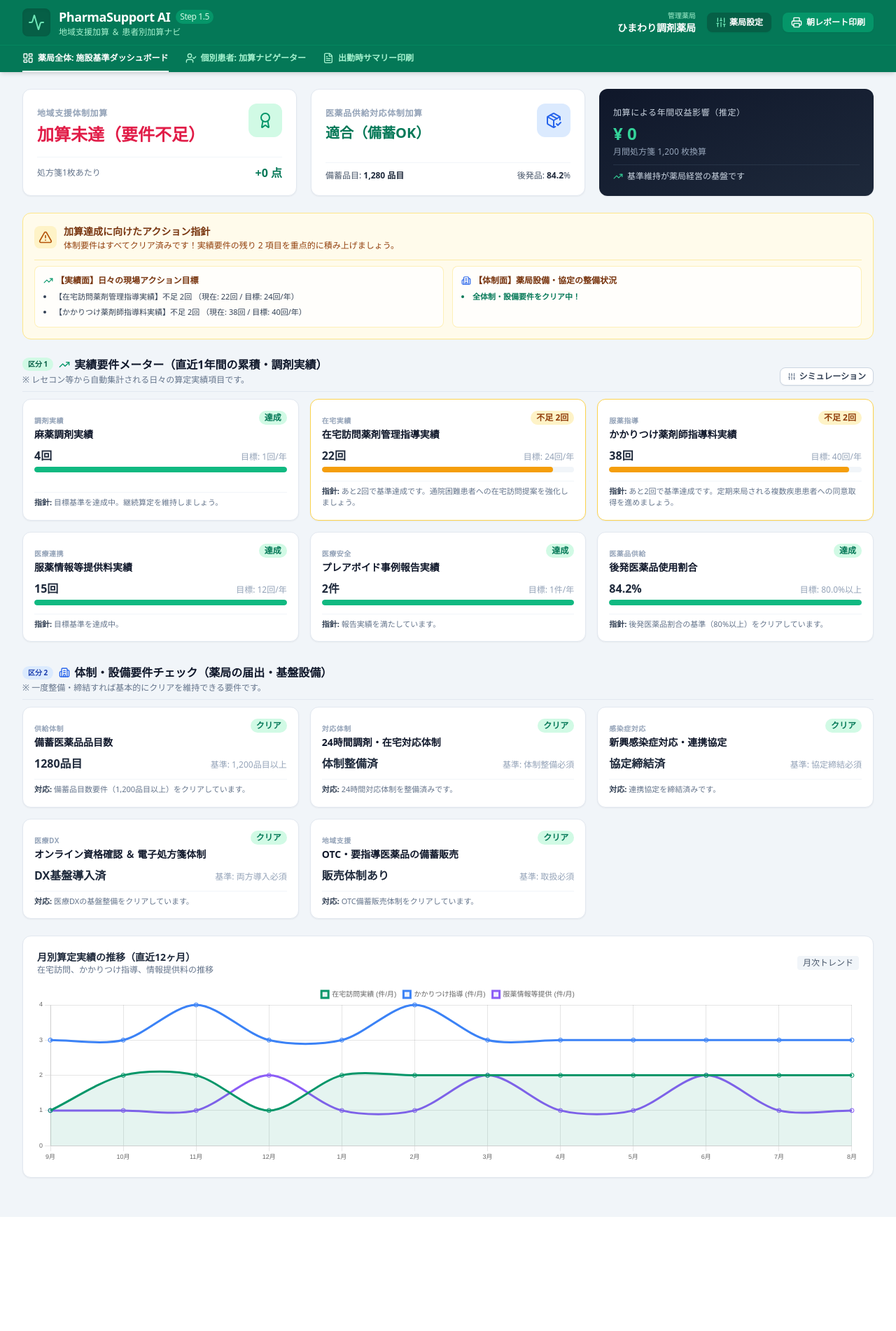
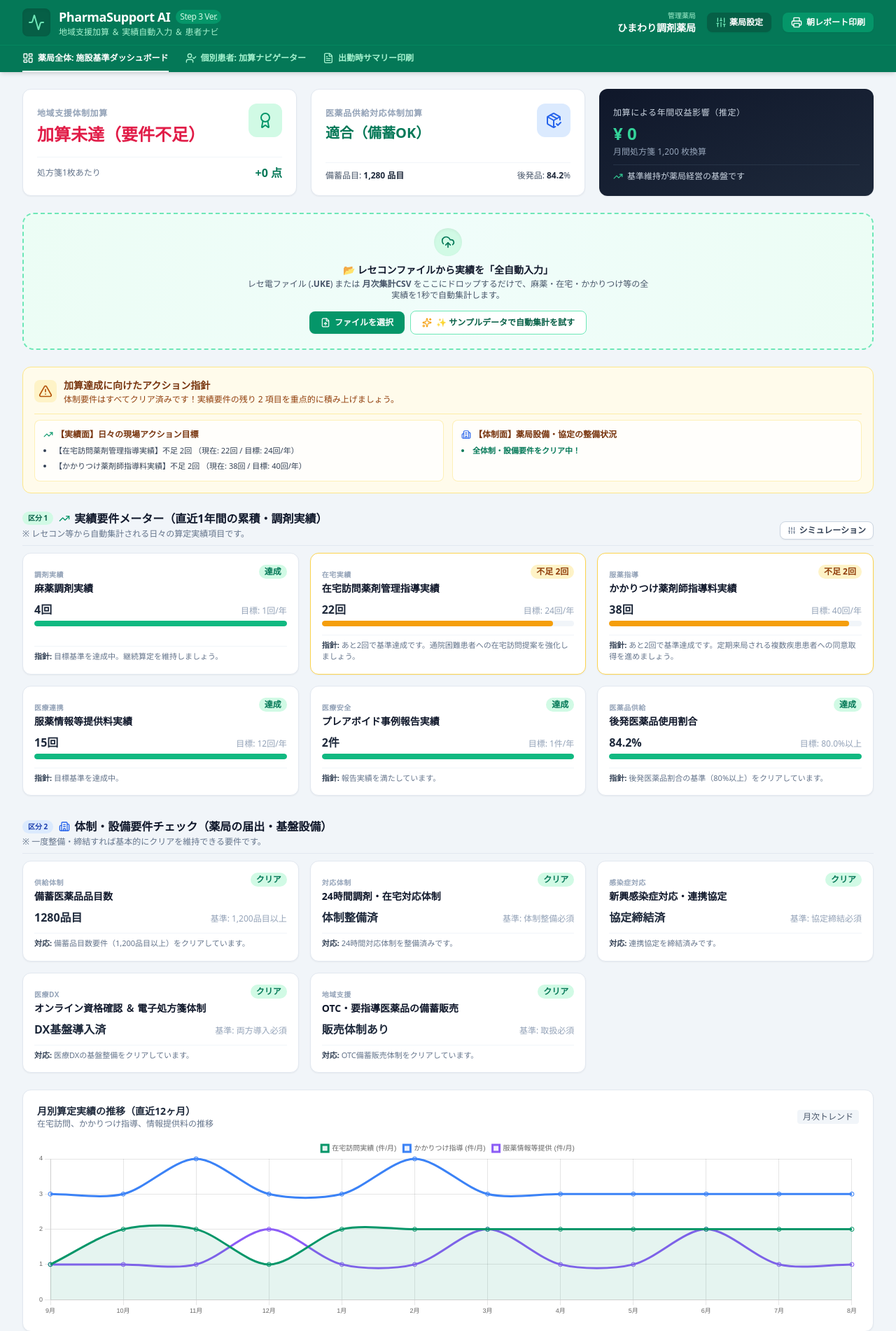
Before and after one commit to hin-di/pharma-support-AI, a FastAPI app: page / in a window 1280 px wide. Shown: the top 1902 px of the page at 70% size. Before the commit the page ends 1739 px from the top, so only its background shows below. Run offline with FastAPI, Linux system fonts and the light colour scheme; some libraries are stand-ins or nearby versions.

Commit message:
Implement automated performance data import from UKE and CSV files

```diff
--- /dev/null
+++ b/app/parsers/__init__.py
@@ -0,0 +1,2 @@
+from .uke_parser import parse_uke_content
+from .csv_parser import parse_csv_content
--- a/app/static/js/app.js
+++ b/app/static/js/app.js
@@ -1,8 +1,9 @@
-// PharmaSupport AI Frontend Script (Performance & Structural Requirements Split)
+// PharmaSupport AI Frontend Script (Import & Split Requirements)
 
 let currentMetrics = null;
 let regionalResult = null;
 let metricsChart = null;
+let pendingImportData = null;
 
 // Tab Management
 function switchTab(tabId) {
@@ -70,6 +71,117 @@ function toggleInhaleChild() {
     childBox.classList.add('hidden');
     document.getElementById('pInhaleFirst').checked = false;
   }
+}
+
+// ----------------------------------------------------
+// File Upload & Auto Import Logic
+// ----------------------------------------------------
+async function handleFileSelect(e) {
+  const file = e.target.files[0];
+  if (!file) return;
+  await uploadAndParseFile(file);
+}
+
+async function uploadAndParseFile(file) {
+  const formData = new FormData();
+  formData.append('file', file);
+
+  try {
+    const res = await fetch('/api/import-file', {
+      method: 'POST',
+      body: formData
+    });
+    const data = await res.json();
+    if (data.status === 'success') {
+      showImportModal(data.filename, data.parsed_data);
+    }
+  } catch (err) {
+    alert('ファイルの解析に失敗しました: ' + err.message);
+  }
+}
+
+async function loadSampleData() {
+  try {
+    const res = await fetch('/api/sample-import', { method: 'POST' });
+    const data = await res.json();
+    if (data.status === 'success') {
+      showImportModal(data.filename, data.parsed_data);
+    }
+  } catch (err) {
+    alert('サンプルデータの読み込みに失敗しました');
+  }
+}
+
+function showImportModal(filename, parsed) {
+  pendingImportData = parsed;
+  document.getElementById('importModalFilename').innerText = `${filename} （${parsed.format || '解析完了'}）`;
+  document.getElementById('impMonthlyRx').innerText = (parsed.monthly_prescriptions || 1200).toLocaleString();
+  document.getElementById('impGeneric').innerText = (parsed.generic_percentage || 80.0).toFixed(1);
+  document.getElementById('impNarc').innerText = parsed.narcotics_count || 0;
+  document.getElementById('impHome').innerText = parsed.home_visit_count || 0;
+  document.getElementById('impFam').innerText = parsed.family_pharmacist_count || 0;
+  document.getElementById('impInfo').innerText = parsed.info_provision_count || 0;
+
+  const modal = document.getElementById('importModal');
+  modal.classList.remove('hidden');
+  lucide.createIcons();
+}
+
+function closeImportModal() {
+  document.getElementById('importModal').classList.add('hidden');
+  pendingImportData = null;
+}
+
+async function applyImportedData() {
+  if (!pendingImportData || !currentMetrics) return;
+
+  currentMetrics.monthly_prescriptions = pendingImportData.monthly_prescriptions || currentMetrics.monthly_prescriptions;
+  currentMetrics.narcotics_count = pendingImportData.narcotics_count ?? currentMetrics.narcotics_count;
+  currentMetrics.home_visit_count = pendingImportData.home_visit_count ?? currentMetrics.home_visit_count;
+  currentMetrics.family_pharmacist_count = pendingImportData.family_pharmacist_count ?? currentMetrics.family_pharmacist_count;
+  currentMetrics.info_provision_count = pendingImportData.info_provision_count ?? currentMetrics.info_provision_count;
+  currentMetrics.preavoid_count = pendingImportData.preavoid_count ?? currentMetrics.preavoid_count;
+  currentMetrics.generic_percentage = pendingImportData.generic_percentage ?? currentMetrics.generic_percentage;
+
+  populateMetricsForm(currentMetrics);
+
+  await fetch('/api/metrics', {
+    method: 'POST',
+    headers: { 'Content-Type': 'application/json' },
+    body: JSON.stringify(currentMetrics)
+  });
+
+  await evaluateRegional(currentMetrics);
+  closeImportModal();
+
+  alert('⚡ レセコンデータの実績値をダッシュボードに反映・保存しました！');
+}
+
+// Drag and drop setup
+function setupDropZone() {
+  const zone = document.getElementById('dropZone');
+  if (!zone) return;
+
+  ['dragenter', 'dragover'].forEach(name => {
+    zone.addEventListener(name, (e) => {
+      e.preventDefault();
+      zone.classList.add('drop-zone-active');
+    });
+  });
+
+  ['dragleave', 'drop'].forEach(name => {
+    zone.addEventListener(name, (e) => {
+      e.preventDefault();
+      zone.classList.remove('drop-zone-active');
+    });
+  });
+
+  zone.addEventListener('drop', async (e) => {
+    const files = e.dataTransfer.files;
+    if (files.length > 0) {
+      await uploadAndParseFile(files[0]);
+    }
+  });
 }
 
 // ----------------------------------------------------
@@ -153,7 +265,7 @@ function renderRegionalDashboard(result, metrics) {
   const annualYen = metrics.monthly_prescriptions * 12 * result.points_earned * 10;
   document.getElementById('annualRevenueEst').innerText = `¥ ${annualYen.toLocaleString()}`;
 
-  // 4. Advices Banner (Split into Perf & Struct)
+  // 4. Advices Banner
   document.getElementById('summaryMsgText').innerText = result.summary_message;
 
   const perfList = document.getElementById('perfActionList');
@@ -180,7 +292,7 @@ function renderRegionalDashboard(result, metrics) {
     });
   }
 
-  // 5. Performance Requirements Grid (実績要件)
+  // 5. Performance Requirements Grid
   const perfGrid = document.getElementById('perfRequirementsGrid');
   perfGrid.innerHTML = '';
   result.performance_requirements.forEach(req => {
@@ -218,7 +330,7 @@ function renderRegionalDashboard(result, metrics) {
     perfGrid.appendChild(card);
   });
 
-  // 6. Structural Requirements Grid (体制要件)
+  // 6. Structural Requirements Grid
   const structGrid = document.getElementById('structRequirementsGrid');
   structGrid.innerHTML = '';
   result.structural_requirements.forEach(req => {
@@ -304,9 +416,7 @@ function renderMetricsChart() {
 
   const months = ['9月', '10月', '11月', '12月', '1月', '2月', '3月', '4月', '5月', '6月', '7月', '8月'];
 
-  if (metricsChart) {
-    metricsChart.destroy();
-  }
+  if (metricsChart) metricsChart.destroy();
 
   metricsChart = new Chart(ctx, {
     type: 'line',
@@ -343,19 +453,11 @@ function renderMetricsChart() {
       responsive: true,
       maintainAspectRatio: false,
       plugins: {
-        legend: {
-          position: 'top',
-          labels: { boxWidth: 10, font: { size: 10 } }
-        }
+        legend: { position: 'top', labels: { boxWidth: 10, font: { size: 10 } } }
       },
       scales: {
-        y: {
-          beginAtZero: true,
-          ticks: { stepSize: 1, font: { size: 9 } }
-        },
-        x: {
-          ticks: { font: { size: 9 } }
-        }
+        y: { beginAtZero: true, ticks: { stepSize: 1, font: { size: 9 } } },
+        x: { ticks: { font: { size: 9 } } }
       }
     }
   });
@@ -603,8 +705,8 @@ function printReport() {
   }, 300);
 }
 
-// Initialization on DOMContentLoaded
 document.addEventListener('DOMContentLoaded', () => {
   loadMetrics();
   triggerPatientEval();
+  setupDropZone();
 });
--- a/app/templates/index.html
+++ b/app/templates/index.html
@@ -11,6 +11,7 @@
   <style>
     body { -webkit-tap-highlight-color: transparent; }
     .pb-safe { padding-bottom: calc(4.5rem + env(safe-area-inset-bottom, 0px)); }
+    .drop-zone-active { border-color: #059669 !important; background-color: #ecfdf5 !important; }
   </style>
 </head>
 <body class="bg-slate-100 text-slate-800 min-h-screen font-sans antialiased pb-safe sm:pb-8">
@@ -24,9 +25,9 @@
         <div>
           <h1 class="text-base sm:text-lg font-bold tracking-tight flex items-center gap-1.5 sm:gap-2">
             PharmaSupport AI
-            <span class="text-[10px] sm:text-xs font-normal bg-emerald-600 px-1.5 py-0.5 rounded-full text-emerald-100">Step 1.5</span>
+            <span class="text-[10px] sm:text-xs font-normal bg-emerald-600 px-1.5 py-0.5 rounded-full text-emerald-100">Step 3 Ver.</span>
           </h1>
-          <p class="text-[10px] sm:text-xs text-emerald-200 line-clamp-1">地域支援加算 ＆ 患者別加算ナビ</p>
+          <p class="text-[10px] sm:text-xs text-emerald-200 line-clamp-1">地域支援加算 ＆ 実績自動入力 ＆ 患者ナビ</p>
         </div>
       </div>
 
@@ -83,6 +84,7 @@
 
   <main class="max-w-7xl mx-auto px-3 sm:px-6 lg:px-8 py-4 sm:py-6">
 
+    <!-- TAB 1: 薬局全体 施設基準ダッシュボード -->
     <section id="tab-dashboard" class="tab-content space-y-5 sm:space-y-6">
 
       <div class="grid grid-cols-1 md:grid-cols-3 gap-3 sm:gap-5">
@@ -131,6 +133,33 @@
         </div>
       </div>
 
+      <!-- NEW: File Upload & Auto Import Box -->
+      <div class="bg-gradient-to-r from-emerald-50 via-teal-50 to-emerald-50 border-2 border-dashed border-emerald-300 rounded-2xl p-4 sm:p-5 text-center relative overflow-hidden shadow-xs transition hover:border-emerald-500" id="dropZone">
+        <input type="file" id="fileInput" class="hidden" accept=".uke,.csv,.txt" onchange="handleFileSelect(event)">
+        <div class="max-w-xl mx-auto space-y-2.5">
+          <div class="w-10 h-10 bg-emerald-100 text-emerald-700 rounded-full flex items-center justify-center mx-auto shadow-inner">
+            <i data-lucide="upload-cloud" class="w-5 h-5"></i>
+          </div>
+          <div>
+            <h4 class="text-xs sm:text-sm font-black text-slate-900">📂 レセコンファイルから実績を「全自動入力」</h4>
+            <p class="text-[10px] sm:text-xs text-slate-600 mt-0.5">
+              レセ電ファイル (<strong>.UKE</strong>) または <strong>月次集計CSV</strong> をここにドロップするだけで、麻薬・在宅・かかりつけ等の全実績を1秒で自動集計します。
+            </p>
+          </div>
+          <div class="flex flex-wrap items-center justify-center gap-2 pt-1">
+            <button type="button" onclick="document.getElementById('fileInput').click()" class="px-4 py-2 bg-emerald-600 hover:bg-emerald-700 text-white text-xs font-bold rounded-lg shadow-sm flex items-center gap-1.5 transition">
+              <i data-lucide="file-up" class="w-3.5 h-3.5"></i>
+              <span>ファイルを選択</span>
+            </button>
+            <button type="button" onclick="loadSampleData()" class="px-4 py-2 bg-white hover:bg-slate-50 text-emerald-800 border border-emerald-300 text-xs font-bold rounded-lg shadow-2xs flex items-center gap-1.5 transition">
+              <i data-lucide="sparkles" class="w-3.5 h-3.5 text-amber-500"></i>
+              <span>✨ サンプルデータで自動集計を試す</span>
+            </button>
+          </div>
+        </div>
+      </div>
+
+      <!-- Action Advices Banner -->
       <div id="adviceBanner" class="bg-amber-50 border border-amber-200 rounded-xl p-4 space-y-3">
         <div class="flex items-start gap-2.5">
           <div class="p-1.5 bg-amber-100 text-amber-700 rounded-lg shrink-0 mt-0.5">
@@ -440,6 +469,44 @@
     </section>
   </main>
 
+  <!-- Import Result Modal -->
+  <div id="importModal" class="hidden fixed inset-0 bg-slate-900/60 backdrop-blur-xs z-50 flex items-center justify-center p-4">
+    <div class="bg-white w-full max-w-lg rounded-2xl shadow-2xl border border-emerald-500 p-5 sm:p-6 space-y-4 animate-in fade-in zoom-in-95 duration-200">
+      <div class="flex items-center gap-3 border-b pb-3">
+        <div class="w-10 h-10 bg-emerald-100 text-emerald-700 rounded-full flex items-center justify-center shrink-0">
+          <i data-lucide="check-circle" class="w-6 h-6"></i>
+        </div>
+        <div>
+          <h4 class="text-base font-black text-slate-900">⚡ ファイル解析 ＆ 自動集計完了！</h4>
+          <p class="text-xs text-slate-500" id="importModalFilename">ファイル名</p>
+        </div>
+      </div>
+
+      <div class="space-y-2 bg-slate-50 p-3.5 rounded-xl border border-slate-200 text-xs">
+        <div class="font-bold text-slate-800 flex justify-between border-b pb-1.5 mb-1.5">
+          <span>検出された実績データ</span>
+          <span class="text-emerald-700">自動算出値</span>
+        </div>
+        <div class="grid grid-cols-2 gap-2 text-slate-600">
+          <div>月平均処方箋枚数: <strong id="impMonthlyRx" class="text-slate-900 font-bold">--</strong> 枚</div>
+          <div>後発医薬品割合: <strong id="impGeneric" class="text-slate-900 font-bold">--</strong>%</div>
+          <div>麻薬調剤実績: <strong id="impNarc" class="text-slate-900 font-bold">--</strong> 回/年</div>
+          <div>在宅訪問実績: <strong id="impHome" class="text-slate-900 font-bold">--</strong> 回/年</div>
+          <div>かかりつけ実績: <strong id="impFam" class="text-slate-900 font-bold">--</strong> 回/年</div>
+          <div>服薬情報提供料: <strong id="impInfo" class="text-slate-900 font-bold">--</strong> 回/年</div>
+        </div>
+      </div>
+
+      <div class="flex justify-end gap-2.5 pt-2">
+        <button type="button" onclick="closeImportModal()" class="px-4 py-2 bg-slate-100 hover:bg-slate-200 text-slate-700 font-bold text-xs rounded-lg">キャンセル</button>
+        <button type="button" onclick="applyImportedData()" class="px-5 py-2 bg-emerald-600 hover:bg-emerald-700 text-white font-bold text-xs rounded-lg shadow-md flex items-center gap-1.5">
+          <i data-lucide="refresh-cw" class="w-4 h-4"></i>
+          <span>このデータでダッシュボードを更新</span>
+        </button>
+      </div>
+    </div>
+  </div>
+
   <!-- Simulator / Settings Modal -->
   <div id="simulatorDrawer" class="hidden fixed inset-0 bg-slate-900/60 backdrop-blur-xs z-50 flex items-end sm:items-center justify-center p-0 sm:p-4 overflow-y-auto">
     <div class="bg-white w-full max-w-2xl rounded-t-2xl sm:rounded-2xl shadow-2xl border border-slate-200 p-5 sm:p-6 space-y-4 max-h-[90vh] overflow-y-auto transform transition-all">
--- a/main.py
+++ b/main.py
@@ -1,6 +1,6 @@
 import os
 import json
-from fastapi import FastAPI, Request
+from fastapi import FastAPI, Request, UploadFile, File
 from fastapi.staticfiles import StaticFiles
 from fastapi.templating import Jinja2Templates
 from fastapi.responses import JSONResponse
@@ -8,6 +8,8 @@ from fastapi.responses import JSONResponse
 from app.models.schemas import PharmacyMetrics, PatientCondition
 from app.rules.regional_support import evaluate_regional_support, get_default_metrics
 from app.rules.patient_billing import evaluate_patient_billing
+from app.parsers.uke_parser import parse_uke_content
+from app.parsers.csv_parser import parse_csv_content
 
 app = FastAPI(title="Pharma Support AI - 薬局業務・加算管理システム")
 
@@ -46,6 +48,53 @@ def api_suggest_patient_billing(condition: PatientCondition):
     result = evaluate_patient_billing(condition)
     return result
 
+@app.post("/api/import-file")
+async def api_import_file(file: UploadFile = File(...)):
+    """
+    UKEファイルまたはCSVファイルを読み込み、実績値を自動集計して返す。
+    """
+    content_bytes = await file.read()
+    filename = file.filename or ""
+
+    # 文字コード判別 (CP932/Shift_JIS または UTF-8)
+    try:
+        content = content_bytes.decode('cp932')
+    except UnicodeDecodeError:
+        content = content_bytes.decode('utf-8', errors='ignore')
+
+    if filename.lower().endswith('.uke') or 'IR,' in content[:100] or 'RE,' in content[:200]:
+        parsed = parse_uke_content(content)
+    else:
+        parsed = parse_csv_content(content)
+
+    return {
+        "status": "success",
+        "filename": filename,
+        "parsed_data": parsed
+    }
+
+@app.post("/api/sample-import")
+def api_sample_import():
+    """
+    デモ用: 架空のレセ電（UKEデータ）をシミュレーション解析して実績を自動更新する。
+    """
+    sample_result = {
+        "format": "レセプト電算データ (UKE解析シミュレーション)",
+        "monthly_prescriptions": 1350,
+        "narcotics_count": 5,
+        "home_visit_count": 28,
+        "family_pharmacist_count": 46,
+        "info_provision_count": 18,
+        "preavoid_count": 3,
+        "generic_percentage": 86.4,
+        "message": "レセプト電算データから実績値を自動集計しました（全要件達成・地域支援体制加算1適合）"
+    }
+    return {
+        "status": "success",
+        "filename": "202608_RECEIPT.UKE",
+        "parsed_data": sample_result
+    }
+
 if __name__ == "__main__":
     import uvicorn
-    uvicorn.run("main:app", host="127.0.0.1", port=8000, reload=True)
+    uvicorn.run("main:app", host="0.0.0.0", port=8000, reload=True)
```
Also changed, not shown: app/parsers/csv_parser.py (added, +66 -0 lines), app/parsers/uke_parser.py (added, +89 -0 lines).
